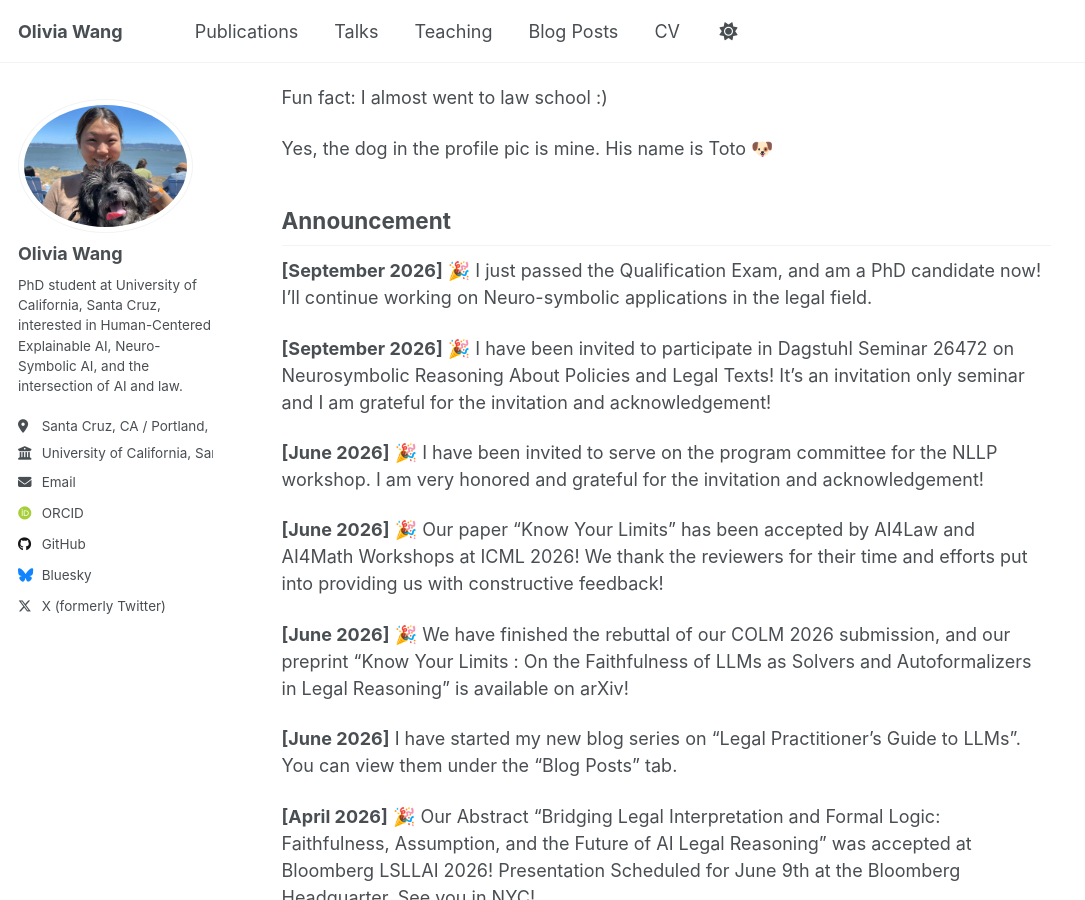
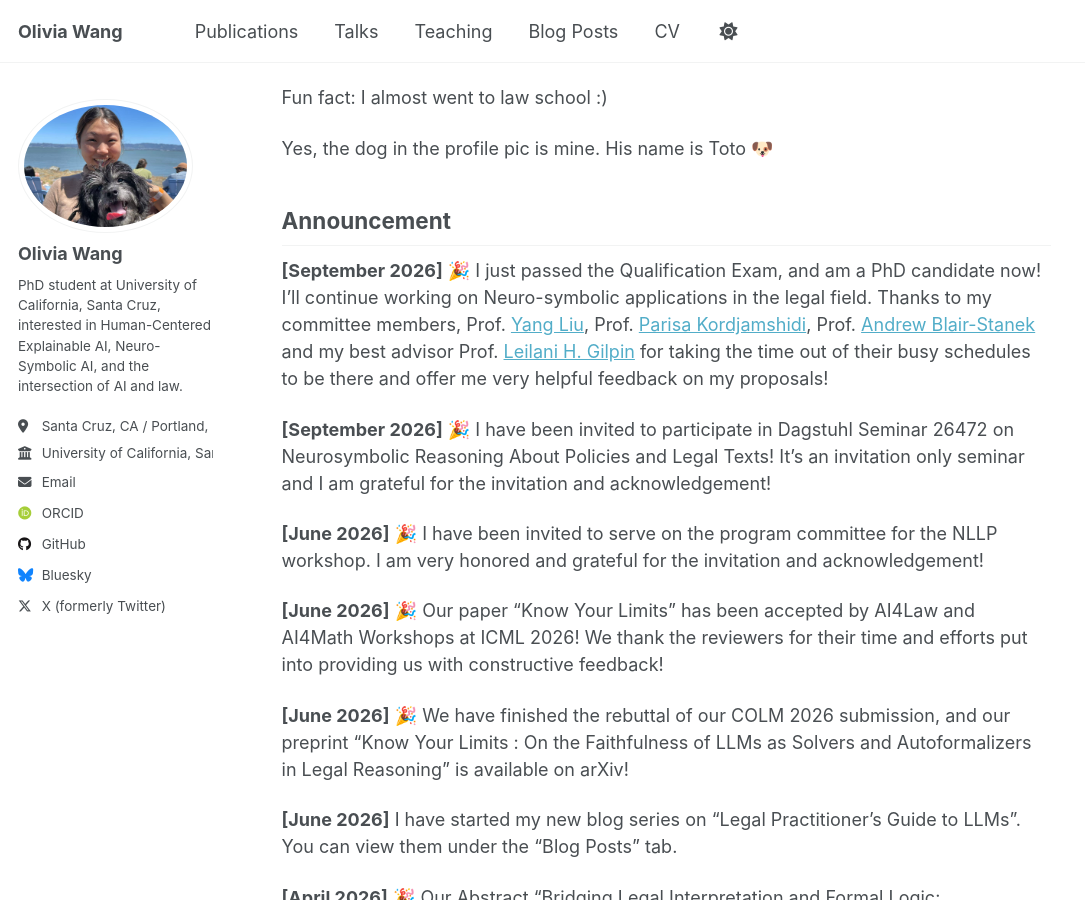
Before and after one commit to olivianxai/olivianxai.github.io, a Jekyll site: the page built from _pages/about.md, in a window 1280 px wide and 900 px high, scrolled down 451 px. Shown: the whole window, without its empty margins (0-1085 px from the left). Built offline with Jekyll 4.4.1, drawn with Linux system fonts in a browser that asks for light colours; some web fonts are replaced; a script that is not in the unit is left out.

Commit message:
Added info on my committee members

```diff
--- a/_pages/about.md
+++ b/_pages/about.md
@@ -22,7 +22,7 @@ Yes, the dog in the profile pic is mine. His name is Toto 🐶
 
 ## Announcement
 
-**[September 2026]** 🎉 I just passed the Qualification Exam, and am a PhD candidate now! I'll continue working on Neuro-symbolic applications in the legal field.
+**[September 2026]** 🎉 I just passed the Qualification Exam, and am a PhD candidate now! I'll continue working on Neuro-symbolic applications in the legal field. Thanks to my committee members, Prof. [Yang Liu](https://ucsc-ai.github.io/member/yang/), Prof. [Parisa Kordjamshidi](https://www.cse.msu.edu/~kordjams/), Prof. [Andrew Blair-Stanek](https://www.law.umaryland.edu/faculty--research/directory/profile/index.php?id=893) and my best advisor Prof. [Leilani H. Gilpin](https://aiea-lab.github.io/member/leilani/) for taking the time out of their busy schedules to be there and offer me very helpful feedback on my proposals!
 
 
 **[September 2026]** 🎉 I have been invited to participate in Dagstuhl Seminar 26472 on Neurosymbolic Reasoning About Policies and Legal Texts! It's an invitation only seminar and I am grateful for the invitation and acknowledgement!
```
